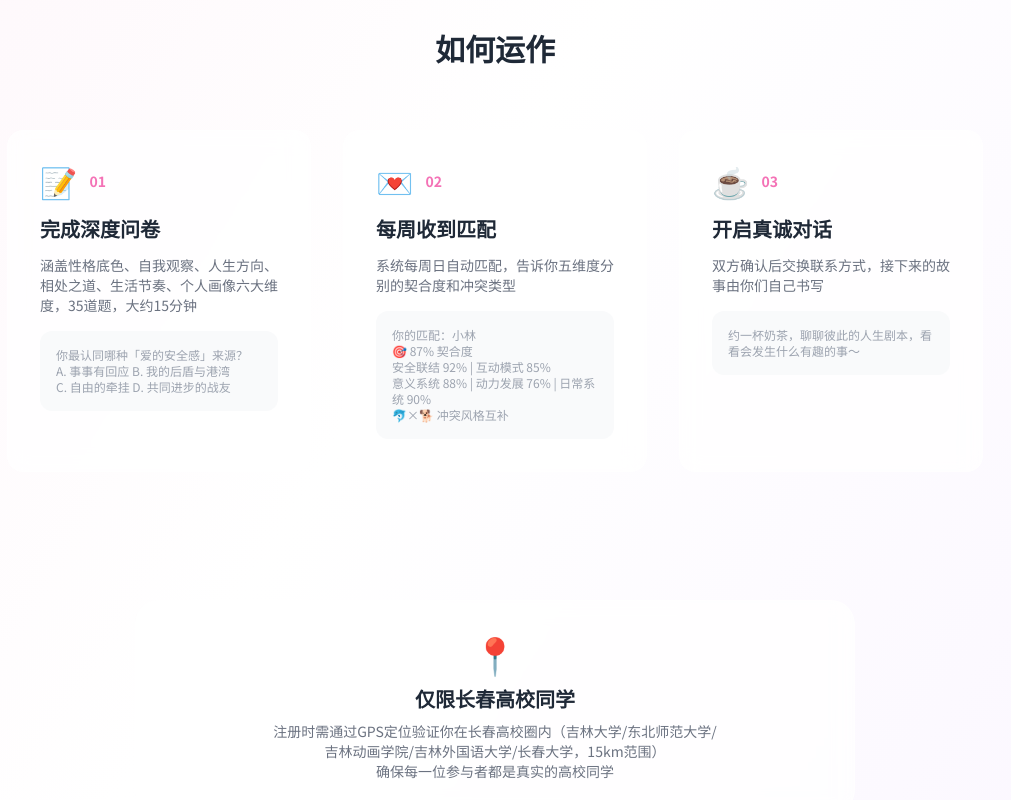
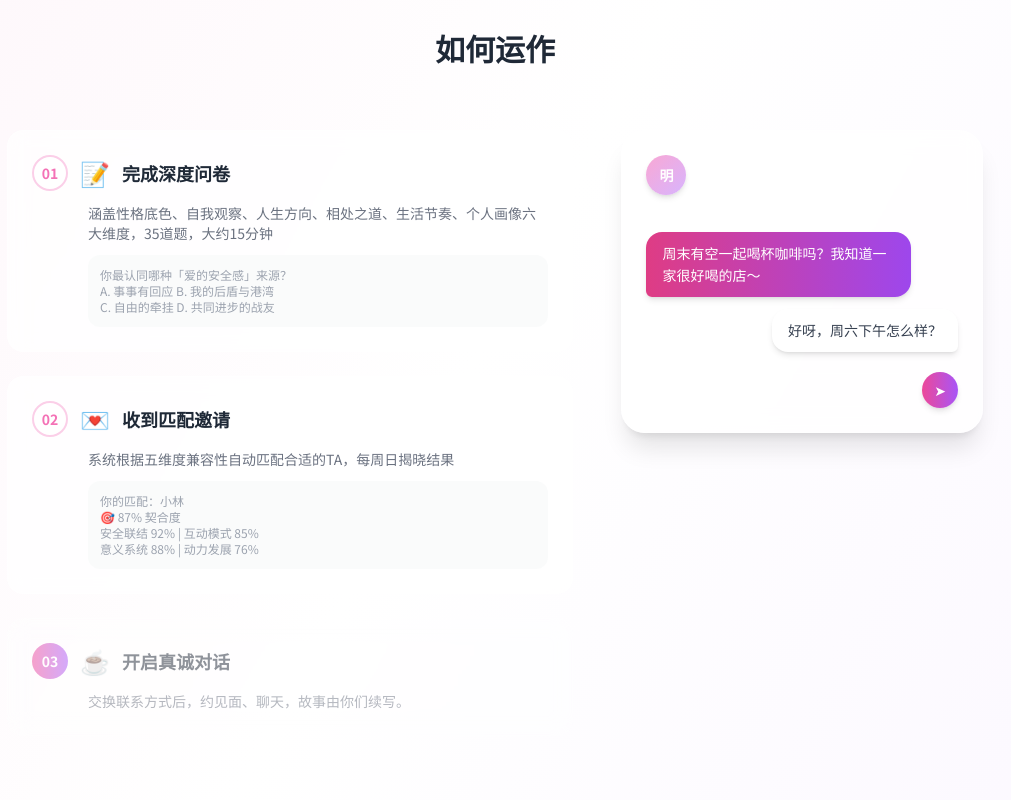
Before and after one commit to hajicat/JAI, a Next.js app: page / in a window 1280 px wide. Shown: the part 840-1640 px from the top of the page, without its empty margins (145-1156 px from the left). Built offline with nearby package versions, Linux system fonts and the light colour scheme.

Commit message:
feat: add chat preview card to homepage 'How it works' section

```diff
--- a/src/app/globals.css
+++ b/src/app/globals.css
@@ -76,3 +76,13 @@ body {
 .particle {
   animation: float-particle 4s ease-in-out infinite;
 }
+
+/* Fade in animation for chat messages */
+@keyframes fadeIn {
+  from { opacity: 0; transform: translateY(8px); }
+  to { opacity: 1; transform: translateY(0); }
+}
+
+.animate-fade-in {
+  animation: fadeIn 0.4s ease-out forwards;
+}
--- a/src/app/page.tsx
+++ b/src/app/page.tsx
@@ -90,6 +90,70 @@ function FlipBoardCount({ value, loading }: { value: number; loading: boolean })
         </span>
       ))}
     </span>
+  )
+}
+
+// ── 聊天预览卡片（"如何运作"区域右侧）──
+
+function ChatPreviewCard() {
+  const [currentMsg, setCurrentMsg] = useState(0)
+  const messages = [
+    { from: 'them', text: '周末有空一起喝杯咖啡吗？我知道一家很好喝的店～', delay: 800 },
+    { from: 'me', text: '好呀，周六下午怎么样？', delay: 2000 },
+  ]
+
+  useEffect(() => {
+    messages.forEach((msg, i) => {
+      if (i === 0) setCurrentMsg(1)
+      setTimeout(() => setCurrentMsg(i + 1), msg.delay)
+    })
+    // eslint-disable-next-line react-hooks/exhaustive-deps
+  }, [])
+
+  return (
+    <div className="glass-card rounded-3xl p-6 bg-gradient-to-br from-[#5b4a7a] to-[#4a3868] shadow-xl">
+      {/* Chat Header */}
+      <div className="flex items-center gap-3 mb-5 pb-4 border-b border-white/10">
+        <div className="w-10 h-10 rounded-full bg-gradient-to-br from-pink-300 to-purple-300 flex items-center justify-center text-sm font-bold text-white shadow-md">
+          明
+        </div>
+        <div>
+          <p className="text-white font-semibold text-sm">小明</p>
+          <p className="text-white/40 text-xs">刚刚在线</p>
+        </div>
+      </div>
+
+      {/* Messages */}
+      <div className="space-y-3 min-h-[160px]">
+        {currentMsg >= 1 && (
+          <div className="flex justify-start animate-fade-in">
+            <div className="bg-gradient-to-r from-pink-600/90 to-purple-600/90 text-white text-sm px-4 py-2.5 rounded-2xl rounded-bl-md max-w-[85%] leading-relaxed shadow-md">
+              {messages[0].text}
+            </div>
+          </div>
+        )}
+        {currentMsg >= 2 && (
+          <div className="flex justify-end animate-fade-in" style={{ animationDelay: '0.2s' }}>
+            <div className="bg-white text-gray-700 text-sm px-4 py-2.5 rounded-2xl rounded-br-md max-w-[85%] leading-relaxed shadow-md">
+              {messages[1].text}
+            </div>
+          </div>
+        )}
+
+        {/* Input (always shown) */}
+        <div className="flex items-center gap-2 pt-2">
+          <input
+            type="text"
+            placeholder="输入消息..."
+            readOnly
+            className="flex-1 bg-white/10 border border-white/10 rounded-full px-4 py-2 text-xs text-white placeholder-white/30 focus:outline-none cursor-default"
+          />
+          <button className="w-9 h-9 bg-gradient-to-r from-pink-500 to-purple-500 rounded-full flex items-center justify-center text-white text-sm shadow-md shrink-0">
+            ➤
+          </button>
+        </div>
+      </div>
+    </div>
   )
 }
 
@@ -257,7 +321,9 @@ export default function Home() {
       {/* How it works */}
       <section className="relative z-10 max-w-5xl mx-auto px-6 py-20">
         <h2 className="text-3xl font-bold text-center text-gray-800 mb-16">如何运作</h2>
-        <div className="grid md:grid-cols-3 gap-8">
+        <div className="grid lg:grid-cols-5 gap-12 items-start">
+          {/* Left: Steps */}
+          <div className="lg:col-span-3 flex flex-col gap-6">
             {[
               {
                 num: '01', title: '完成深度问卷', icon: '📝',
@@ -265,28 +331,40 @@ export default function Home() {
                 detail: '你最认同哪种「爱的安全感」来源？\nA. 事事有回应  B. 我的后盾与港湾\nC. 自由的牵挂  D. 共同进步的战友'
               },
               {
-              num: '02', title: '每周收到匹配', icon: '💌',
-              desc: '系统每周日自动匹配，告诉你五维度分别的契合度和冲突类型',
-              detail: '你的匹配：小林\n🎯 87% 契合度\n安全联结 92% | 互动模式 85%\n意义系统 88% | 动力发展 76% | 日常系统 90%\n🐬×🐕 冲突风格互补'
+                num: '02', title: '收到匹配邀请', icon: '💌',
+                desc: '系统根据五维度兼容性自动匹配合适的TA，每周日揭晓结果',
+                detail: '你的匹配：小林\n🎯 87% 契合度\n安全联结 92% | 互动模式 85%\n意义系统 88% | 动力发展 76%'
               },
               {
                 num: '03', title: '开启真诚对话', icon: '☕',
-              desc: '双方确认后交换联系方式，接下来的故事由你们自己书写',
-              detail: '约一杯奶茶，聊聊彼此的人生剧本，看看会发生什么有趣的事～'
+                desc: '交换联系方式后，约见面、聊天，故事由你们续写。',
+                detail: ''
               },
             ].map((step, i) => (
-            <div key={i} className="glass-card rounded-2xl p-8 hover:shadow-lg transition-all duration-300 group">
-              <div className="flex items-center gap-3 mb-4">
-                <span className="text-3xl">{step.icon}</span>
-                <span className="text-sm font-bold text-pink-400">{step.num}</span>
+              <div key={i} className={`glass-card rounded-2xl p-6 hover:shadow-lg transition-all duration-300 group ${i === 2 ? 'lg:opacity-50' : ''}`}>
+                <div className="flex items-center gap-3 mb-3">
+                  <span className={`w-9 h-9 rounded-full flex items-center justify-center text-sm font-bold ${
+                    i === 2 ? 'bg-gradient-to-r from-pink-500 to-purple-500 text-white' : 'bg-white border-2 border-pink-200 text-pink-400'
+                  }`}>
+                    {i === 2 ? '03' : step.num}
+                  </span>
+                  <span className="text-2xl">{step.icon}</span>
+                  <h3 className="text-lg font-bold text-gray-800">{step.title}</h3>
                 </div>
-              <h3 className="text-xl font-bold text-gray-800 mb-3">{step.title}</h3>
-              <p className="text-gray-500 text-sm mb-4">{step.desc}</p>
-              <div className="bg-gray-50 rounded-xl p-4 text-xs text-gray-400 whitespace-pre-line group-hover:bg-pink-50 transition">
+                <p className="text-gray-500 text-sm ml-14">{step.desc}</p>
+                {step.detail && (
+                  <div className="mt-3 ml-14 bg-gray-50/80 rounded-xl p-3 text-xs text-gray-400 whitespace-pre-line group-hover:bg-pink-50/60 transition">
                     {step.detail}
                   </div>
+                )}
               </div>
             ))}
+          </div>
+
+          {/* Right: Chat Preview Card */}
+          <div className="lg:col-span-2 lg:sticky lg:top-24">
+            <ChatPreviewCard />
+          </div>
         </div>
       </section>
 
```
Lines whose indentation alone changed are shown as unchanged.
